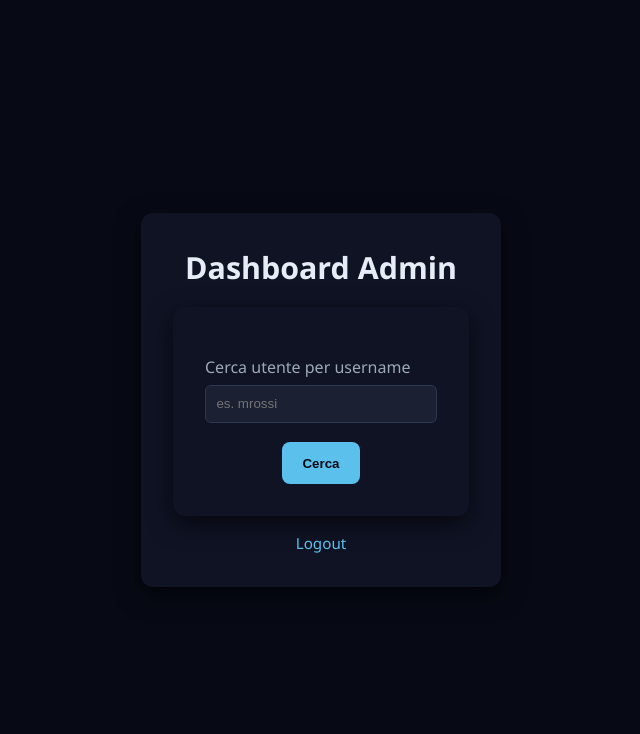
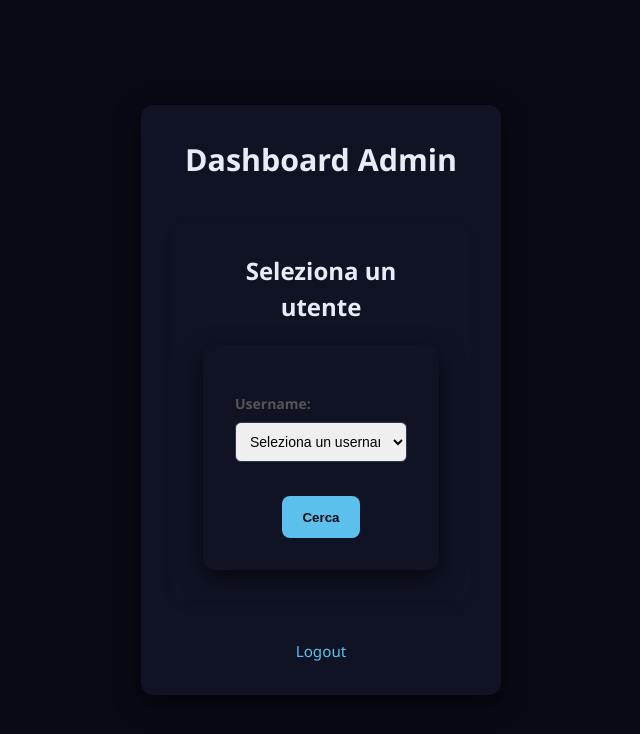
Before and after one commit to acrazypie/attivita_ufo, a Flask app: page /admin/dashboard in a window 1280 px wide. Shown: the top 734 px of the page, without its empty margins (319-959 px from the left). Run offline with Flask 3, Linux system fonts and the light colour scheme; a user stored in the database is signed in.

Commit message:
Chenged admin user select to drop-down menu.

```diff
--- a/routes/admin.py
+++ b/routes/admin.py
@@ -37,10 +37,11 @@ def logout():
 @login_required
 def dashboard():
     user = None
+    users = User.query.all()
     if request.method == "POST":
         username = request.form.get("username")
         user = User.query.filter_by(username=username).first()
-    return render_template("admin_dashboard.html", user=user)
+    return render_template("admin_dashboard.html", users=users, user=user)
 
 
 @admin_bp.route("/user/<username>")
--- a/static/main.css
+++ b/static/main.css
@@ -111,6 +111,67 @@ a.link:hover {
   color: var(--accent-light);
 }
 
+/* drop-down admin menu */
+.username-form {
+  position: relative;
+  max-width: 500px;
+  margin: 40px auto;
+  padding: 30px;
+  border-radius: 12px;
+  box-shadow: 0 4px 12px rgba(0, 0, 0, 0.1);
+}
+
+.username-form h2 {
+  margin-bottom: 20px;
+}
+
+.username-form label {
+  display: block;
+  text-align: left;
+  font-size: 14px;
+  font-weight: bold;
+  color: #555;
+  margin-bottom: 8px;
+}
+
+.username-form input,
+.username-form textarea {
+  width: 100%;
+  padding: 10px;
+  border: 1px solid var(--input-border);
+  border-radius: 6px;
+  font-size: 14px;
+  transition: border 0.3s;
+  margin-bottom: 15px;
+}
+
+.username-form input:focus,
+.username-form textarea:focus {
+  border-color: var(--btn-hover);
+  outline: none;
+}
+
+.username-form select {
+  width: 100%;
+  padding: 10px;
+  border: 1px solid var(--input-border);
+  border-radius: 6px;
+  font-size: 14px;
+  transition: border 0.3s;
+  margin-bottom: 15px;
+}
+
+.username-form select:focus {
+  border-color: var(--btn-hover);
+  outline: none;
+}
+.username-form select option {
+  padding: 10px;
+}
+.username-form select:hover {
+  border-color: var(--btn-hover);
+}
+
 /* “success message” box */
 .success-card {
   /* per checkin_success */
--- a/templates/admin_dashboard.html
+++ b/templates/admin_dashboard.html
@@ -22,18 +22,24 @@
       </div>
       {% endif %} {% endwith %}
 
-      <form method="post" action="{{ url_for('admin.dashboard') }}">
-        <label for="username">Cerca utente per username</label>
-        <input
-          id="username"
-          name="username"
-          type="text"
-          placeholder="es. mrossi"
-        />
-        <button type="submit">Cerca</button>
-      </form>
+      <div class="username-form">
+        <h2>Seleziona un utente</h2>
+        <form method="post" action="{{ url_for('admin.dashboard') }}">
+          <label for="username">Username:</label>
+          <select id="username" name="username" required>
+            <option value="" disabled selected>Seleziona un username</option>
+            {% for user in users %}
+            <option value="{{ user.username }}">
+              {{ user.nome }} {{ user.cognome }}
+            </option>
+            {% endfor %}
+          </select>
 
-      {% if user %} {% if user %}
+          <button type="submit" class="btn">Cerca</button>
+        </form>
+      </div>
+
+      {% if users %} {% if user %}
       <div class="card">
         <h2>{{ user.nome }} {{ user.cognome }}</h2>
         <p>Classe: {{ user.classe }} — Scuola: {{ user.scuola }}</p>
```
Also changed, not shown: templates/user_detail.html (+0 -10 lines).
